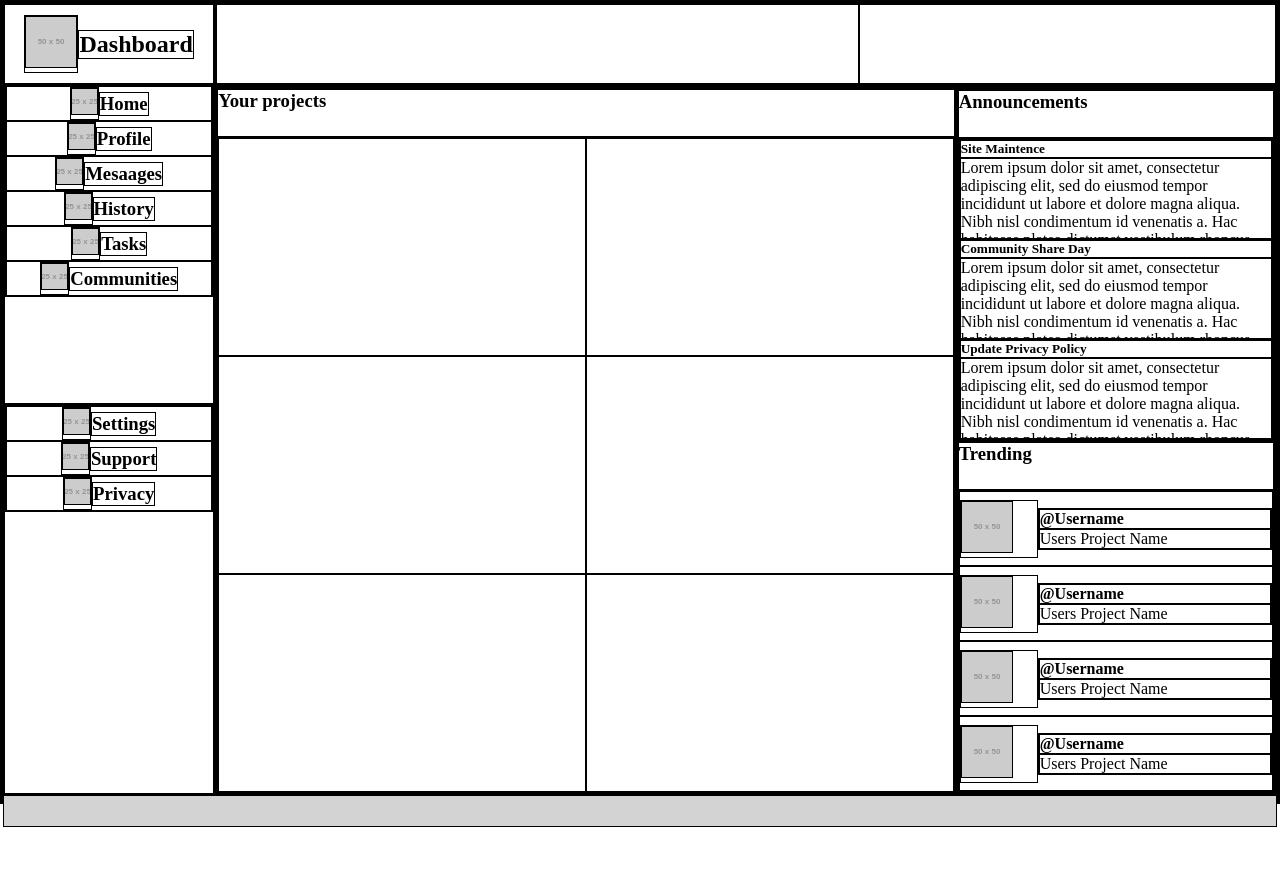
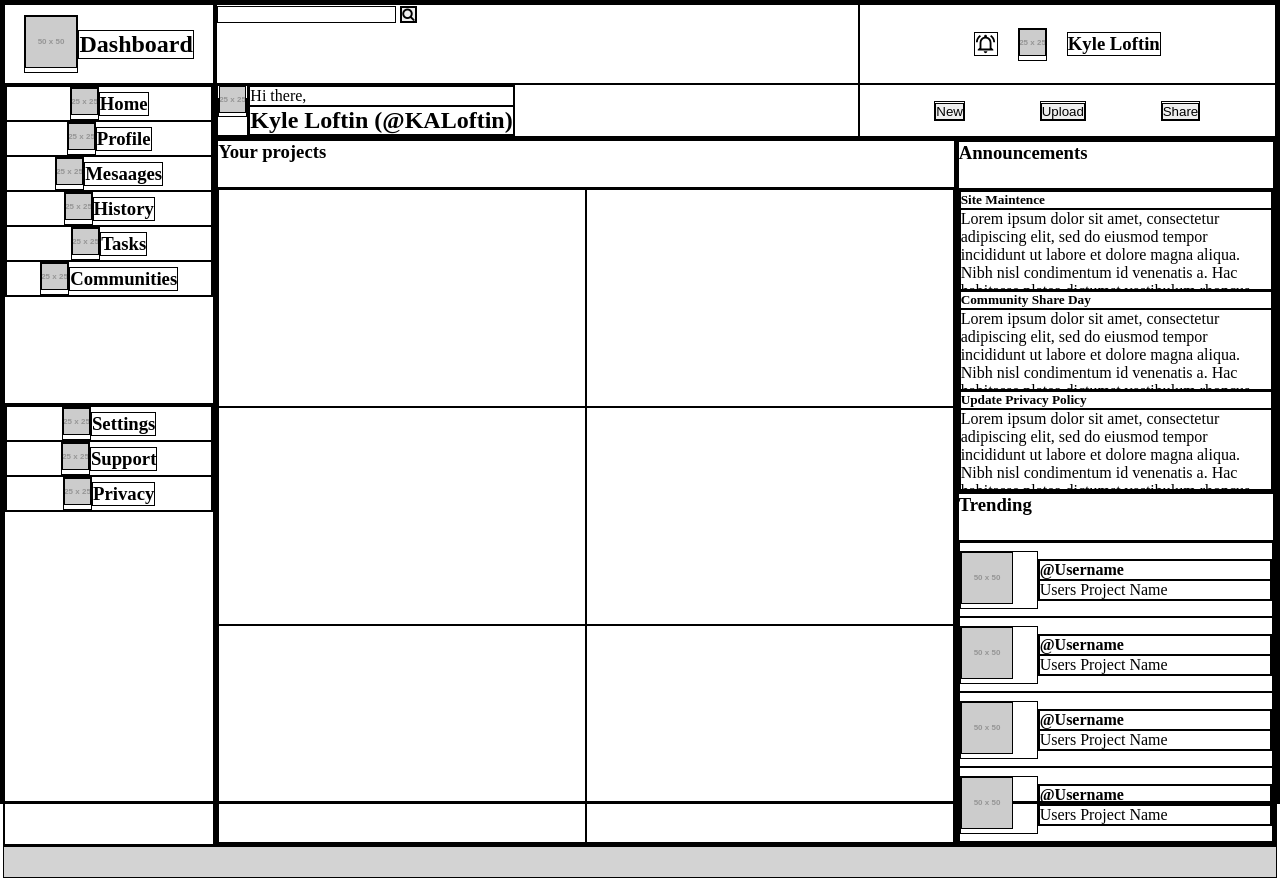
Before and after one commit to KALoftin/admin-dashboard, a plain HTML site: page index.html in a window 1280 px wide. Before the commit the page ends 827 px from the top, so only its background shows below. Drawn offline with Linux system fonts and the light colour scheme; placeholder pictures from the web are drawn by us.

Commit message:
Added an icon and more framework

```diff
--- a/index.html
+++ b/index.html
@@ -4,6 +4,11 @@
     <meta charset="UTF-8" />
     <meta http-equiv="X-UA-Compatible" content="IE=edge" />
     <meta name="viewport" content="width=device-width, initial-scale=1.0" />
+
+    <link
+      rel="stylesheet"
+      href="https://cdnjs.cloudflare.com/ajax/libs/font-awesome/4.7.0/css/font-awesome.min.css"
+    />
 
     <link rel="stylesheet" href="style.css" />
     <title>Document</title>
@@ -102,10 +107,45 @@
 
       <!-- header -->
       <div class="header">
-        <div class="search"></div>
-        <div class="account"></div>
-        <div class="current-account"></div>
-        <div class="project-widgets"></div>
+        <div class="search">
+          <input type="text" name="search" />
+          <button type="submit"><i class="fa fa-search"></i></button>
+        </div>
+        <div class="account-container">
+          <img
+            class="bell-icon"
+            src="./icons/bell-ring-outline.svg"
+            alt="notification icon"
+          />
+          <a href="https://placeholder.com"
+            ><img src="https://via.placeholder.com/25" alt="placeholder photo"
+          /></a>
+          <h3>Kyle Loftin</h3>
+        </div>
+        <div class="current-account-container">
+          <div>
+            <a href="https://placeholder.com"
+              ><img
+                src="https://via.placeholder.com/25"
+                alt="placeholder photo"
+            /></a>
+          </div>
+          <div>
+            <p>Hi there,</p>
+            <h2>Kyle Loftin (@KALoftin)</h2>
+          </div>
+        </div>
+        <div class="project-widgets-container">
+          <div class="project-widgets-buttons">
+            <input type="button" value="New" />
+          </div>
+          <div class="project-widgets-buttons">
+            <input type="button" value="Upload" />
+          </div>
+          <div class="project-widgets-buttons">
+            <input type="button" value="Share" />
+          </div>
+        </div>
       </div>
 
       <!-- main content -->
--- a/style.css
+++ b/style.css
@@ -34,6 +34,32 @@
   display: grid;
   grid-template-columns: 2fr 1.3fr;
   grid-template-rows: 5rem auto;
+}
+
+input[type=text] {
+
+}
+
+.account-container {
+  display: flex;
+  justify-content: center;
+  align-items:center;
+  gap: 20px;
+}
+
+.bell-icon {
+  width: 1.5rem;
+  height: 1.5rem;
+}
+
+.current-account-container {
+  display: flex;
+}
+
+.project-widgets-container {
+  display: flex;
+  justify-content: space-evenly;
+  align-items:center;
 }
 
 .main-content {
```
Also changed, not shown: icons/bell-ring-outline.svg (added).
